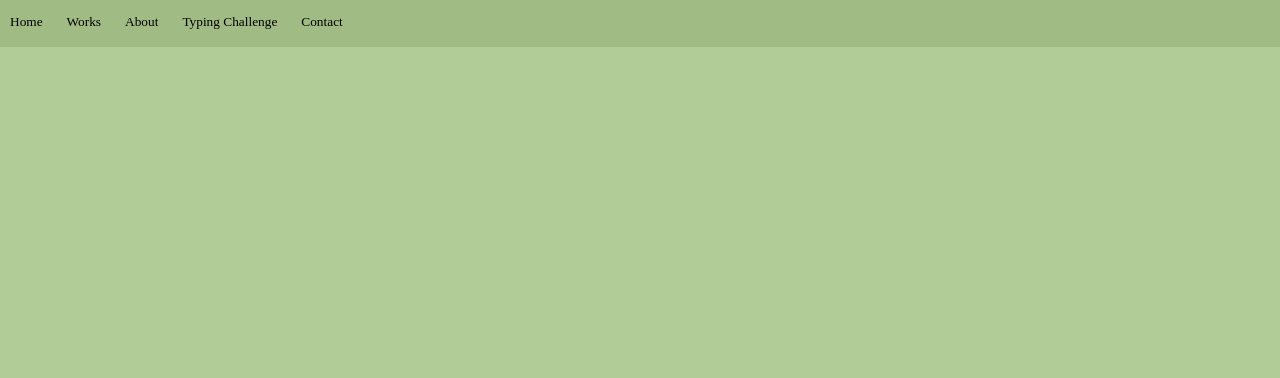
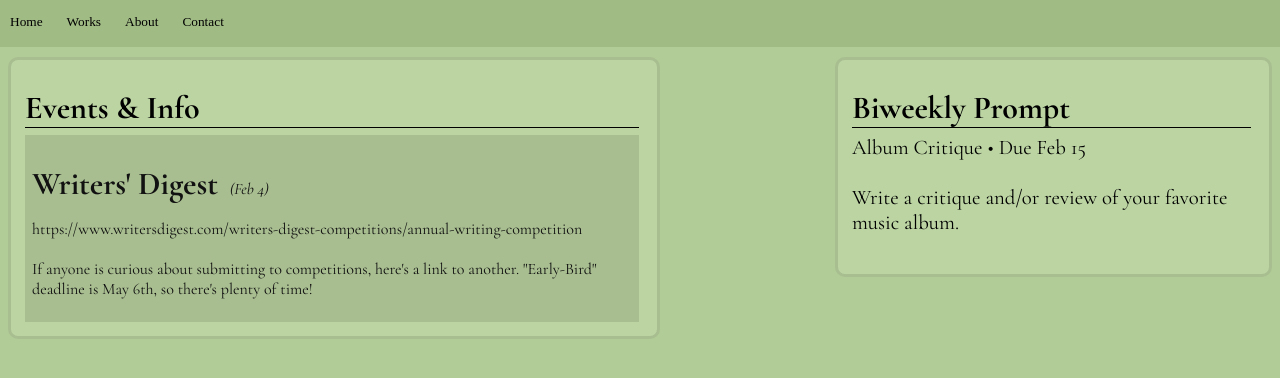
Before and after one commit to EldoradoWritersClub/EldoradoWritersClub, a plain HTML site: page index.html in a window 1280 px wide. Shown: the part 86-464 px from the top of the page. Drawn offline with nearby package versions, Linux system fonts and the light colour scheme; a web font is replaced by a local one.

Commit message:
Added events to the home page.

```diff
--- /dev/null
+++ b/event_display_manager.js
@@ -0,0 +1,41 @@
+class Event
+{
+    Name;
+    DueDate;
+    Text;
+
+    GetElement()
+    {
+        return EventTemplate.replace("%title%", this.Name).replace("%duedate%", this.DueDate).replace("%content%", this.Text);
+    }
+
+    constructor(name, duedate, text)
+    {
+        this.Name = name;
+        this.DueDate = duedate;
+        this.Text = text;
+    }
+}
+
+const events = [
+    new Event("Writers' Digest", "Feb 4", "https://www.writersdigest.com/writers-digest-competitions/annual-writing-competition<br><br>If anyone is curious about submitting to competitions, here's a link to another. \"Early-Bird\" deadline is May 6th, so there's plenty of time!")
+]
+
+function LoadEvents()
+{
+    events.forEach(event => {
+        document.getElementById("upcoming_events").innerHTML += event.GetElement();
+    })
+}
+
+function SetUpcomingPrompt(promptText)
+{
+    document.getElementById("current_prompt").children[1].innerHTML = promptText;
+}
+
+const EventTemplate = `<div class="event_incoming">
+<h1>%title%</h1>
+<em>(%duedate%)</em>
+
+<p>%content%</p>
+</div>`
--- /dev/null
+++ b/event_style.css
@@ -0,0 +1,115 @@
+:root
+{
+    --event-bg-color: #a8be90;
+    --event-text-color: #111;
+    --event-container-bg: #bbd4a2;
+}
+
+.content_square
+{
+    font-family: "Cormorant Garamond";
+    background-color: var(--event-container-bg);
+    padding: 7px;
+    margin-top: 10px;
+    border: 3px solid var(--event-bg-color);
+    border-radius: 10px;
+}
+
+#upcoming_events
+{
+    width: 50%;
+}
+
+#upcoming_events > h1, #current_prompt > h1
+{
+    margin-bottom: 0px;
+    border-bottom: 1px solid black;
+    margin-left: 7px;
+    margin-right: 11px;
+}
+
+@keyframes event_popin
+{
+    from {width: 0px; font-size: 0px;}
+    to {}
+}
+
+.event_incoming
+{
+    background-color: var(--event-bg-color);
+    color: var(--event-text-color);
+    font-family: "Cormorant Garamond";
+
+    width: calc(100% - 32px);
+
+    animation: event_popin 0.5s both;
+
+    margin: 7px;
+    padding: 7px;
+
+    transition-duration: 0.25s;
+    border: 0px solid #a7be8e;
+}
+
+.event_incoming:hover
+{
+    transform: scale(1.03, 1.03);
+    border: 2px solid #95aa7f;
+
+    transition-duration: 0.25s;
+}
+
+.event_incoming > h1
+{
+    margin-bottom: 0px;
+    display: inline-block;
+}
+
+.event_incoming > em
+{
+    margin-left: 8px;
+    padding-top: 0px;
+    margin-top: -15px;
+}
+
+#current_prompt
+{
+    position: relative;
+    width: 33%;
+
+    left: calc(50% - 33% - 40px);
+    top: 0px;
+
+    height: 200px;
+
+    animation-name: current_prompt_popin;
+    animation-duration: 0.5s;
+
+    transition-duration: 0.25s;
+}
+
+#current_prompt:hover
+{
+    transition-duration: 0.25s;
+}
+
+@keyframes current_prompt_popin
+{
+    from {color: #00000000; border: 0px solid #00000000;}
+    to {}
+}
+
+#current_prompt > h1
+{
+    animation-name: current_prompt_popin;
+    animation-duration: 0.5s;
+}
+
+#current_prompt > p
+{
+    margin: 7px;
+    font-size: 1.3em;
+
+    animation-name: current_prompt_popin;
+    animation-duration: 0.5s;
+}
--- a/index.html
+++ b/index.html
@@ -6,16 +6,26 @@
     <title>Eldorado Writers' Club</title>
     <link rel="icon" type="image/x-icon" href="./images/favicon.ico">
 
-    <link rel="stylesheet" href="https://fonts.googleapis.com/css?family=Pinyon+Script|Petit+Formal+Script">
+    <link rel="stylesheet" href="https://fonts.googleapis.com/css?family=Pinyon+Script|Petit+Formal+Script|Cormorant+Garamond:ital,wght@0,300;0,400;0,500;0,600;0,700;1,300;1,400;1,500;1,600;1,700">
     <link rel="stylesheet" href="style.css">
+    <link rel="stylesheet" href="event_style.css">
 </head>
 <body>
     <script src="main.js">
 
     </script>
+    <script src="./event_display_manager.js"></script>
+
     <script>
         window.addEventListener('load', function () {
             AddNavBarFunc("")
+            LoadEvents();
+
+            SetUpcomingPrompt(`Album Critique
+            •
+            Due Feb 15
+            <br>
+            <br>Write a critique and/or review of your favorite music album.`);
         })
     </script>
 
@@ -27,9 +37,23 @@
         <button id="home_button">Home</button>
         <button id="writing_pieces_button">Works</button>
         <button id="writing_pieces_button">About</button>
-        <button id="writing_pieces_button">Typing Challenge</button>
+        <!-- <button id="writing_pieces_button">Typing Challenge</button> -->
         <button id="writing_pieces_button">Contact</button>
 
     </div>
+
+    <div style="display: flex;">
+    <div id="upcoming_events" class="content_square">
+        <h1>Events & Info</h1>
+
+
+    </div>
+
+    <div flex id="current_prompt" class="content_square">
+        <h1>Biweekly Prompt</h1>
+
+        <p></p>
+    </div>
+</div>
 </body>
 </html>
```
Also changed, not shown: works/index.html (+4 -1 lines).
